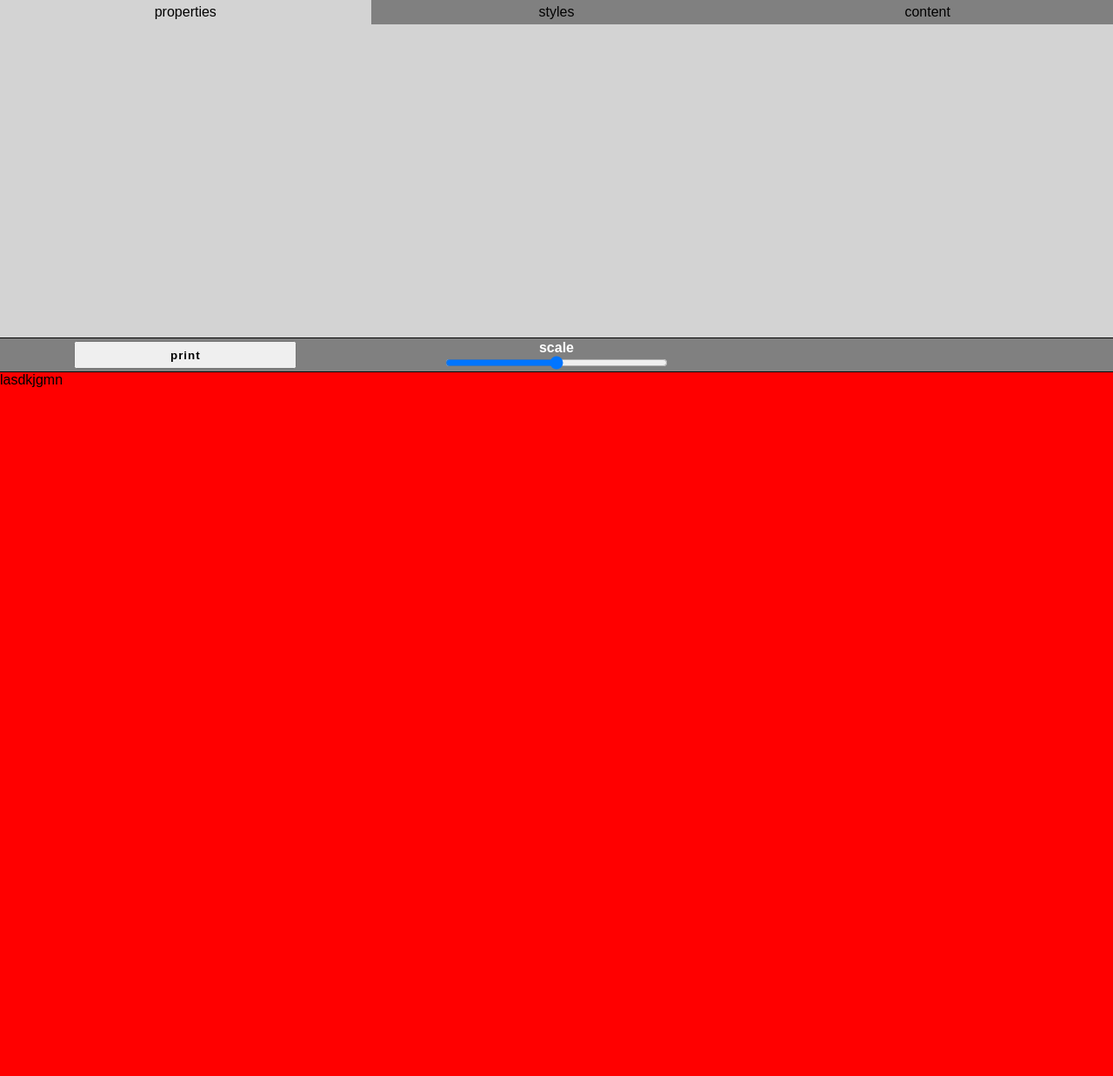
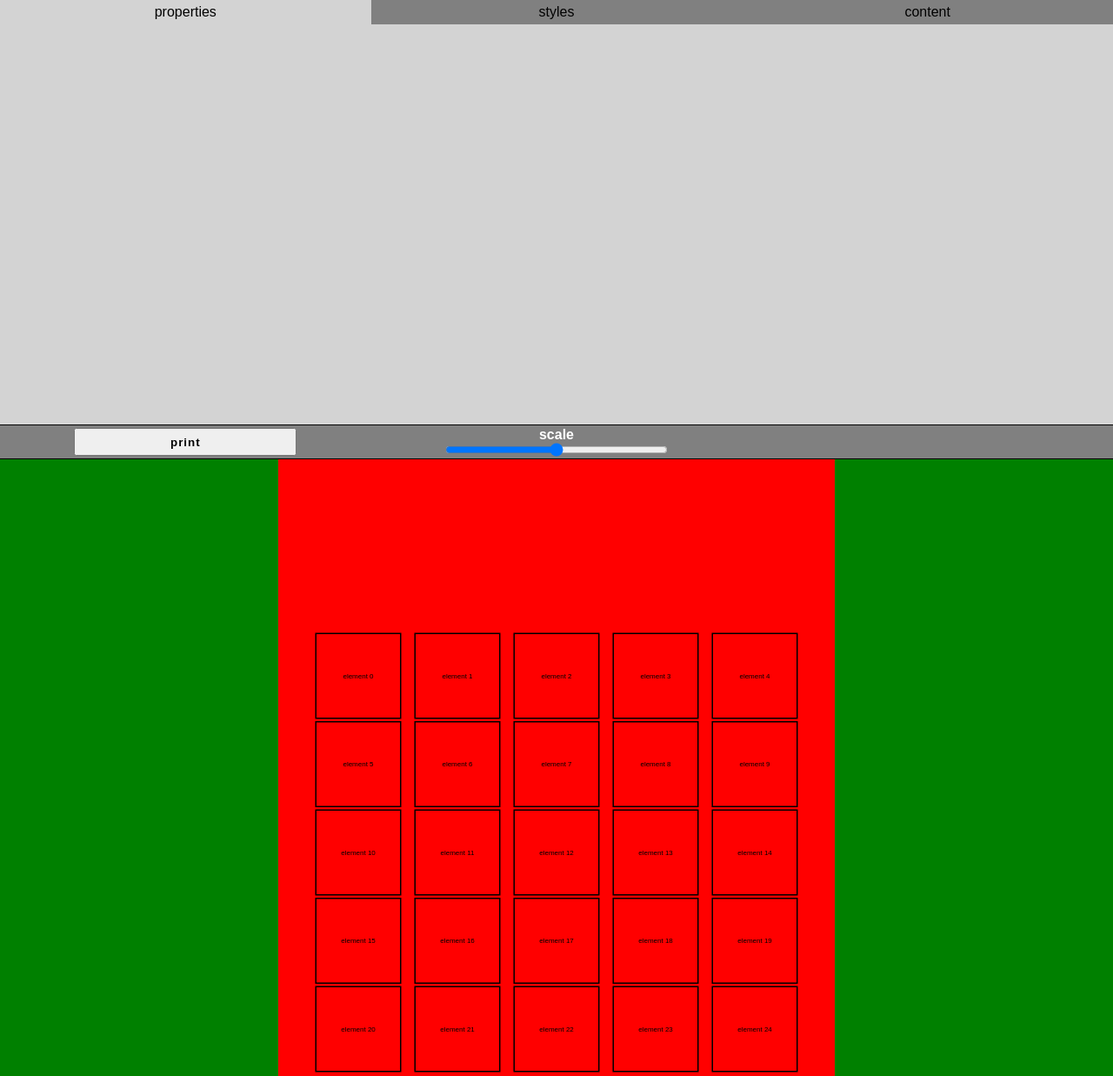
Before and after one commit to panW2137/bingoscript, a plain HTML site: page index.html in a window 1280 px wide. Shown: the top 1237 px of the page at 87% size. Drawn offline with Linux system fonts and the light colour scheme.

Commit message:
bingo card update
25 slots of bingo card are generated by javascript. currently in's imposible to edit the content

```diff
--- a/index.html
+++ b/index.html
@@ -34,7 +34,8 @@
             </div>
 
             <div class="panel" id="edit_num">
-
+                <textarea id="textarea">
+                </textarea>
             </div>
         </div>
 
@@ -52,7 +53,9 @@
         </div>
 
         <div class="visualisation" id="visualisation">
-            lasdkjgmn
+            <div class="slotContainer" id="slotContainer">
+
+            </div>
         </div>
     </div>
 
--- a/script.js
+++ b/script.js
@@ -1,5 +1,7 @@
 let editorMode = 0
+let slotList = []
 update_main_panel()
+generate_bingo()
 
 //adds event listener to the scale range (range input that controls visualization scale)
 var scaleRange = document.getElementById("vis_scale")
@@ -43,3 +45,32 @@ function update_main_panel(){
     menuOptions[editorMode].style.backgroundColor = 'lightGray'
     panelList[editorMode].style.display = 'flex'
 }
+
+//generates slots of bingo card within visualization
+function generate_bingo(){
+    let bingoCard = document.getElementById("visualization")
+    let slotContainer = document.getElementById("slotContainer")
+    let counter = 0; //temporary, remove later, probably
+    for(let i=0; i<5; i++){
+        //create new row
+        let newRow = document.createElement("div")
+        newRow.setAttribute("class","slotContainerRow")
+
+        for(let j=0; j<5; j++){
+            //create new element
+            let newSlot = document.createElement("div")
+            let newText = document.createTextNode("element "+counter)
+            //add class and text
+            newSlot.setAttribute("class","slot")
+            newSlot.appendChild(newText)
+
+            //add slot to the row and to the array
+            newRow.appendChild(newSlot)
+            slotList.push(newSlot)
+
+            counter++ //remove later
+        }
+        //add row to the container
+        slotContainer.appendChild(newRow)
+    }
+}
--- a/style.css
+++ b/style.css
@@ -37,7 +37,7 @@
 }
 
 .panel{
-    height: 350px;
+    height: 450px;
     padding-top: 5px;
     padding-bottom: 5px;
     background-color: lightgray;
@@ -78,4 +78,30 @@
     background-color: red;
     width: 100vw;
     height: 141.27vw;
+    display: flex;
+    justify-content: center;
+    align-items: center;
+    transform: scale(0.5);
 }
+
+.slotContainer {
+    display: flex;
+    flex-direction: column;
+}
+
+.slotContainerRow{
+    display: flex;
+    flex-direction: row;
+    padding: 2.5px;
+}
+
+.slot {
+    margin-left: 15px;
+    margin-right: 15px;
+    width: 15vw;
+    height: 15vw;
+    border: 3px solid black;
+    display: flex;
+    justify-content: center;
+    align-items: center;
+}
```
